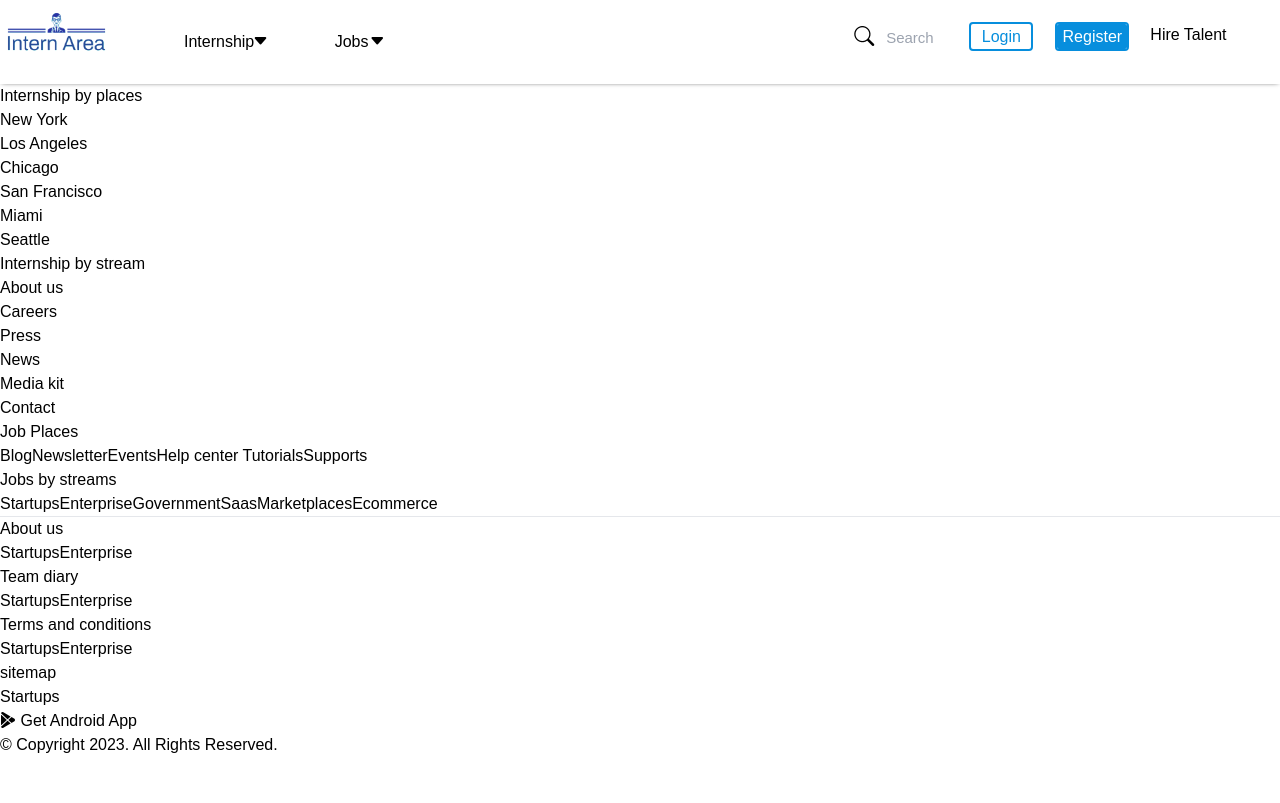
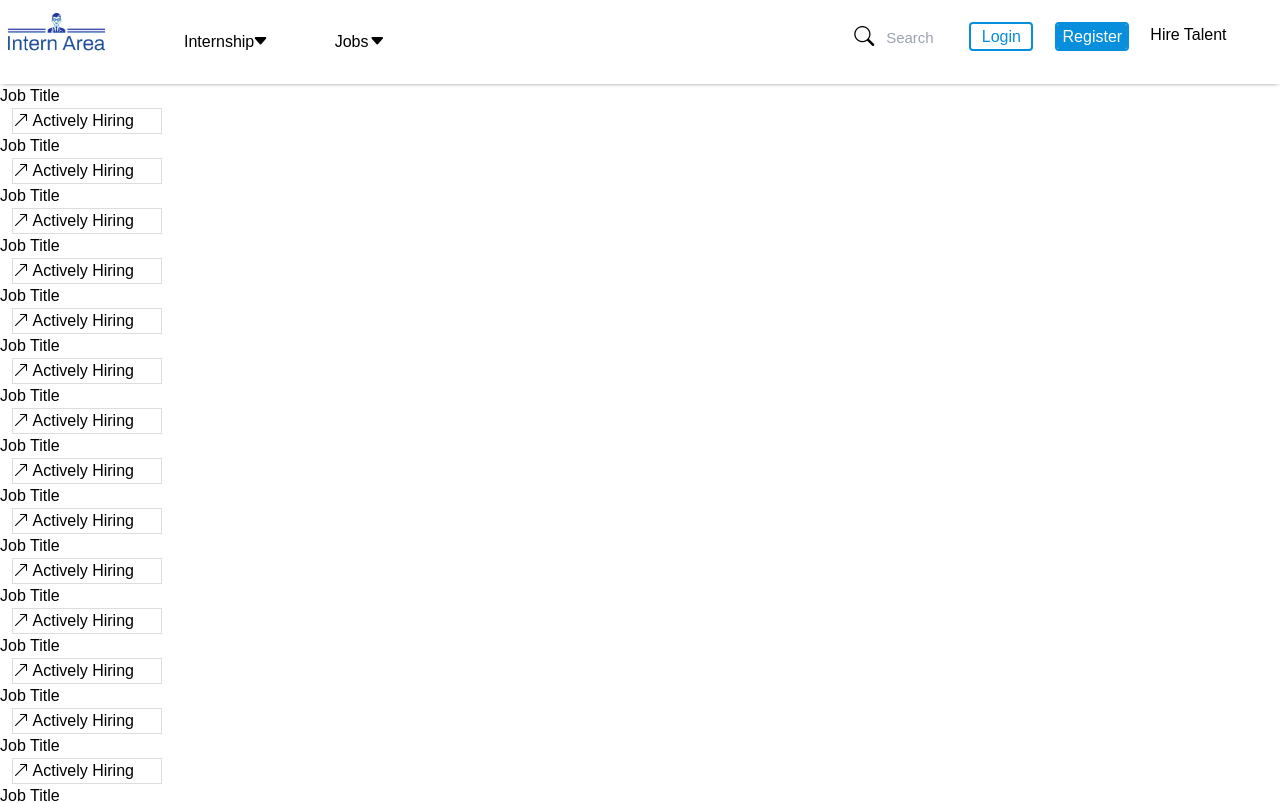
Before and after one commit to anshumanprajapati2810/SummerInternship2024, a React (Vite) app in the folder client/: page /job_details in a window 1280 px wide. Shown: the top 803 px of the page. Built offline with nearby package versions, Linux system fonts and the light colour scheme.

Commit message:
JobDetails started

```diff
--- a/client/src/App.jsx
+++ b/client/src/App.jsx
@@ -6,6 +6,8 @@ import Home from './components/Home/Home'
 import Footer from './components/Footer/Footer.jsx'
 import Intern from './components/Internships/Intern.jsx'
 import JobAvl from './components/Jobs/JobAvl.jsx'
+import JobDetail from './components/Jobs/JobDetail.jsx'
+import InternDetail from './components/Internships/InternDetail.jsx'
 function App() {
   const [count, setCount] = useState(0)
 
@@ -18,6 +20,8 @@ function App() {
           {/* <Route path='/register' element={}/> */}
           <Route path='/Internship' element={<Intern/>}/>
           <Route path='/Jobs' element={<JobAvl/>}/>
+          <Route path='/job_details' element={<JobDetail/>}/>
+          <Route path='/intern_details' element={<InternDetail/>}/>
 
         </Routes>
         <Footer/>
--- a/client/src/components/Jobs/JobDetail.jsx
+++ b/client/src/components/Jobs/JobDetail.jsx
@@ -1,8 +1,23 @@
 import React from 'react'
-
+import Jobs from '../Data/JobDataAvl'
+import './Job.css'
 function JobDetail() {
   return (
-    <div>JobDetail</div>
+    <div>
+      <div className="details-app">
+        {
+          Jobs.map((data,index)=>(
+            <>
+              <h1 className='font-bold text-3xl text-center'>{data.title}</h1>
+              <div className="m-14 shadow-sm rounded-md border">
+              <p className='mb-4 mt-3' id='boxer'> <i className='bi bi-arrow-up-right text-blue-500' ></i> Actively Hiring</p>
+
+              </div>
+            </>
+          ))
+        }
+      </div>
+    </div>
   )
 }
 
```
